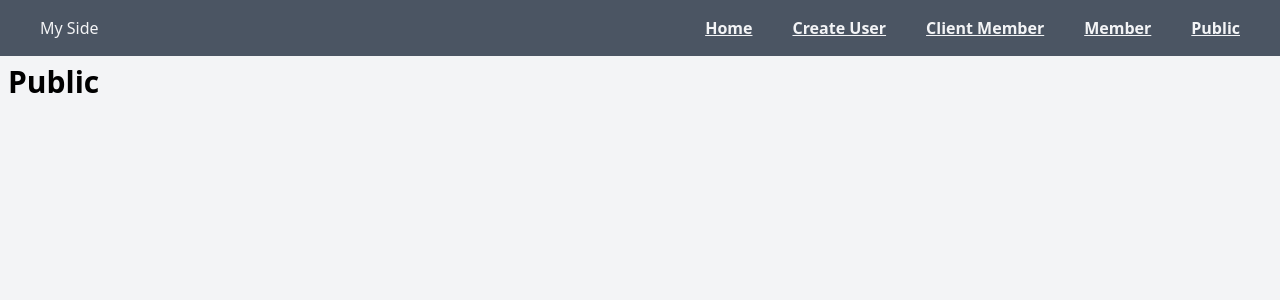
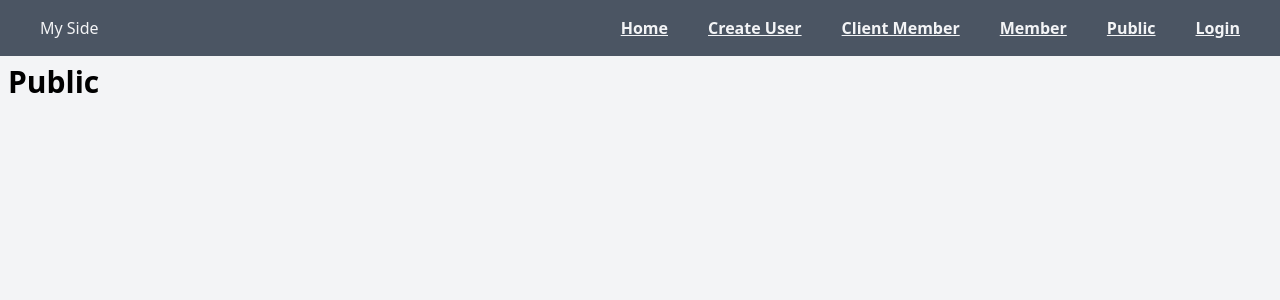
Before and after one commit to MuradIsayev/nextjs-auth, a Next.js app: page /Public in a window 1280 px wide. Shown: the top 300 px of the page. Built offline with nearby package versions, Linux system fonts and the light colour scheme; no server answers.

Commit message:
session was used to check sign in status

```diff
--- a/app/(components)/Nav.jsx
+++ b/app/(components)/Nav.jsx
@@ -1,6 +1,9 @@
 import Link from "next/link"
+import { getServerSession } from "next-auth"
+import { options } from "../api/auth/[...nextauth]/options"
 
-const Nav = () => {
+const Nav = async () => {
+    const session = await getServerSession(options);
     return (
         <header className="text-gray-100 bg-gray-600">
             <nav className="flex items-center justify-between w-full px-10 py-4">
@@ -11,6 +14,9 @@
                     <Link href="/ClientMember">Client Member</Link>
                     <Link href="/Member">Member</Link>
                     <Link href="/Public">Public</Link>
+                    {session ? <Link href="/api/auth/signout?callbackUrl=/">Logout</Link>
+                        :
+                        <Link href="/api/auth/signin">Login</Link>}
                 </div>
             </nav>
         </header>
```
